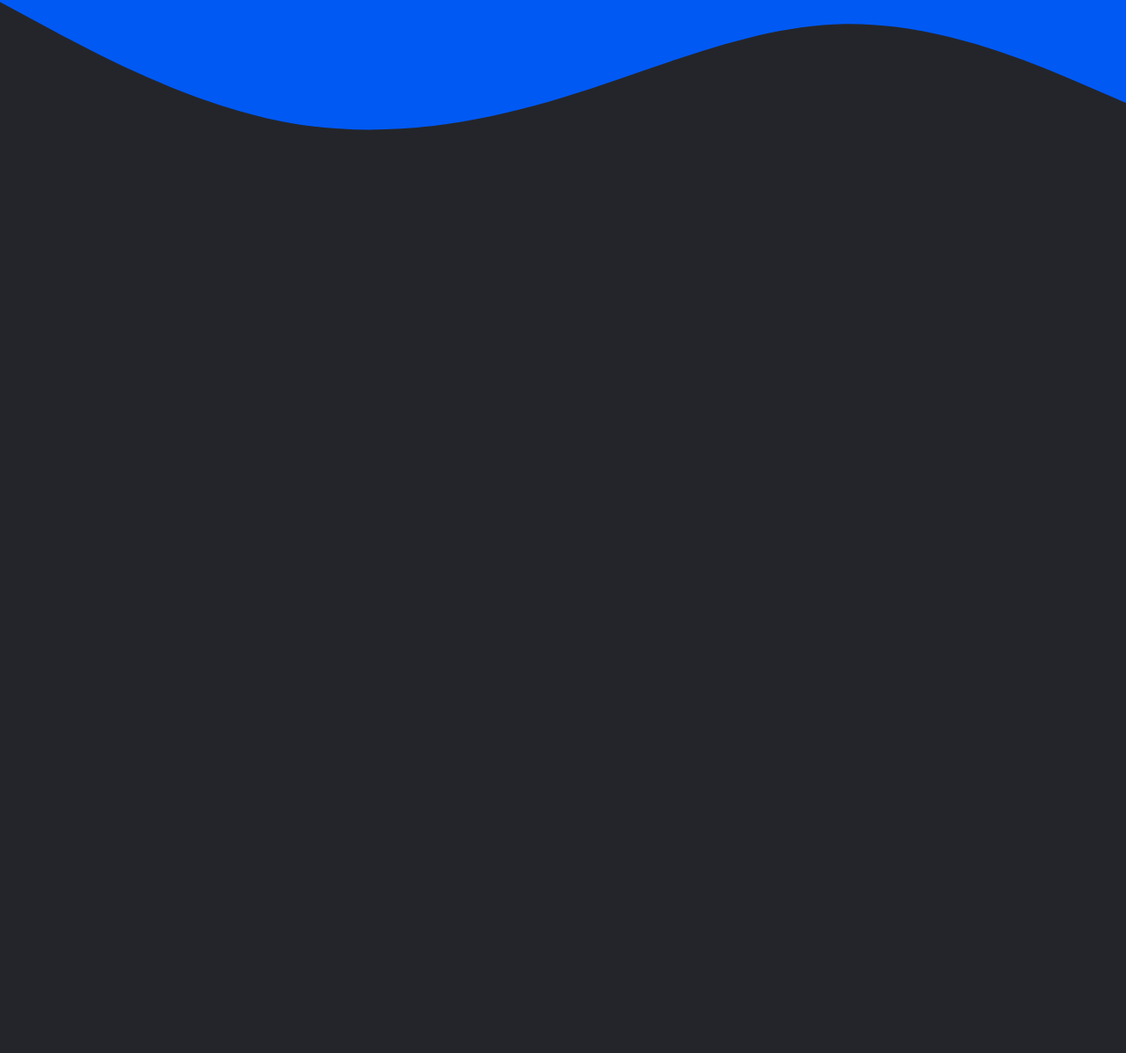
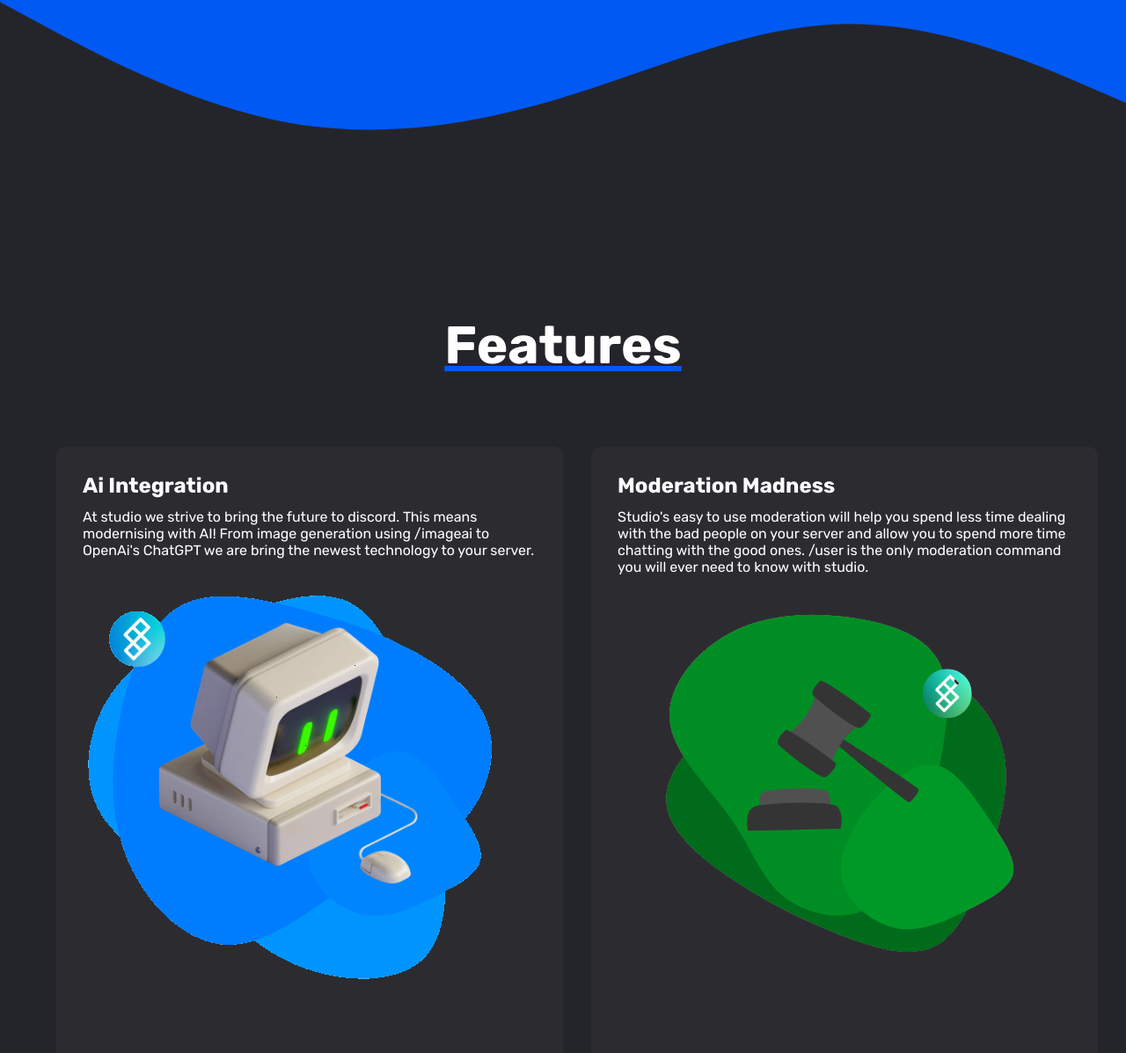
Before and after one commit to Dedruy/newstudiowebsite, a plain HTML site: page index.html in a window 1280 px wide. Shown: the part 873-2070 px from the top of the page at 88% size. Before the commit the page ends 1230 px from the top, so only its background shows below. Drawn offline with Linux system fonts and the light colour scheme.

Commit message:
Add Features Section.

```diff
--- a/index.css
+++ b/index.css
@@ -109,3 +109,40 @@ h5 {
 .waveend {
     background-image: url('wave-haikei (1).svg');
 }
+
+.coloums {
+    margin: 5rem auto;
+    width: min(90%, 75rem);
+    display: grid;
+    grid-template-columns: 50% 50%;
+    gap: 2em;
+}
+
+.feature {
+    padding: 30px;
+    font-family: 'Rubik', sans-serif;
+    background-color: #3232359c;
+    border-radius: 10px;
+}
+
+.feature h2 {
+    padding-bottom: 12px;
+    color: white;
+}
+
+.feature p {
+    color: white;
+}
+
+.feature img {
+    padding-top: 40px;
+}
+
+.featuresgrid h1 {
+    text-align: center;
+    font-family: 'Rubik', sans-serif;
+    color: white;
+    font-size: 60px;
+    text-decoration: underline;
+    text-decoration-color: #0059f3;
+}
--- a/index.html
+++ b/index.html
@@ -16,7 +16,7 @@
         <img class="logotext" src="Graident Logo - Bot Logo 7.9.22-modified.png">
         <nav>
             <ul class="nav__links">
-                <li><a href="#">Features</a></li>
+                <li><a href="#features">Features</a></li>
                 <li><a href="https://discord.gg/Bz7nArkZEx">Support Server</a></li>
                 <li><a href="#">Tutorials</a></li>
             </ul>
@@ -39,7 +39,25 @@
     <div class="spacer layer1"></div>
     <div class="spacer waveend"></div>
 
-
+    <section class="featuresgrid" id="features">
+        <h1>Features</h1>
+        <div class="coloums">
+            <div class="feature">
+                <h2>Ai Integration</h2>
+                <p>At studio we strive to bring the future to discord. This means modernising with AI! From image generation using /imageai to OpenAi's ChatGPT we are bring the newest technology to your server. </p>
+                <img src="167229630887232688.png">
+            </div>
+            <div class="feature">
+                <h2>Moderation Madness</h2>
+                <p>Studio's easy to use moderation will help you spend less time dealing with the bad people on your server and allow you to spend more time chatting with the good ones. /user is the only moderation command you will ever need to know with studio.</p>
+                <img src="Untitled_design__3_-removebg-preview.png">
+            </div>
+            <div class="feature">
+                <h2>Ai Integration</h2>
+                <p>At studio we strive to bring the future to discord. This means modernising with AI! From image generation using /imageai to OpenAi's ChatGPT we are bring the newest technology to your server. </p>
+            </div>
+        </div>
+    </section>
 
 </body>
 </html>
```
Also changed, not shown: 167229630887232688.png (added), Untitled_design__3_-removebg-preview.png (added).
